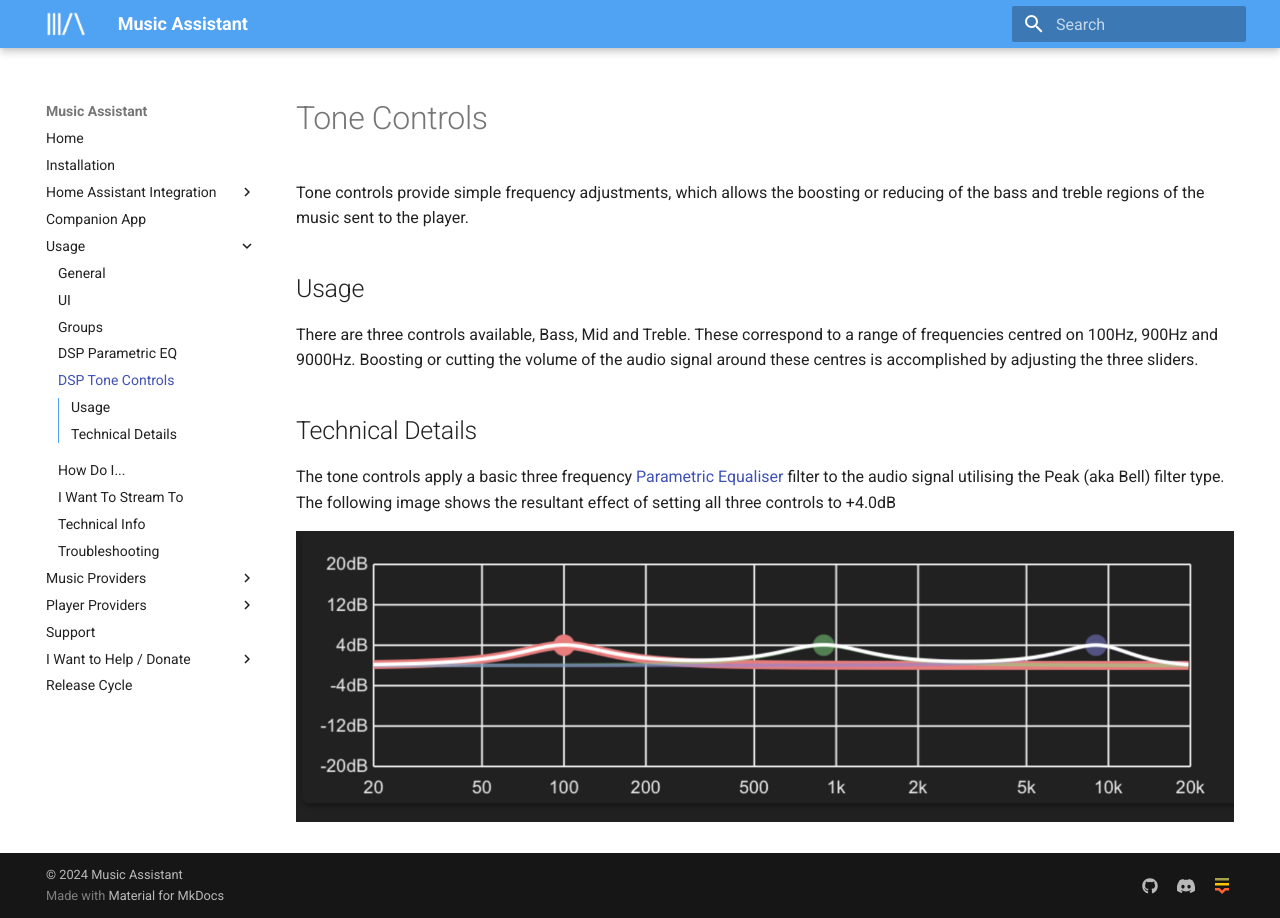
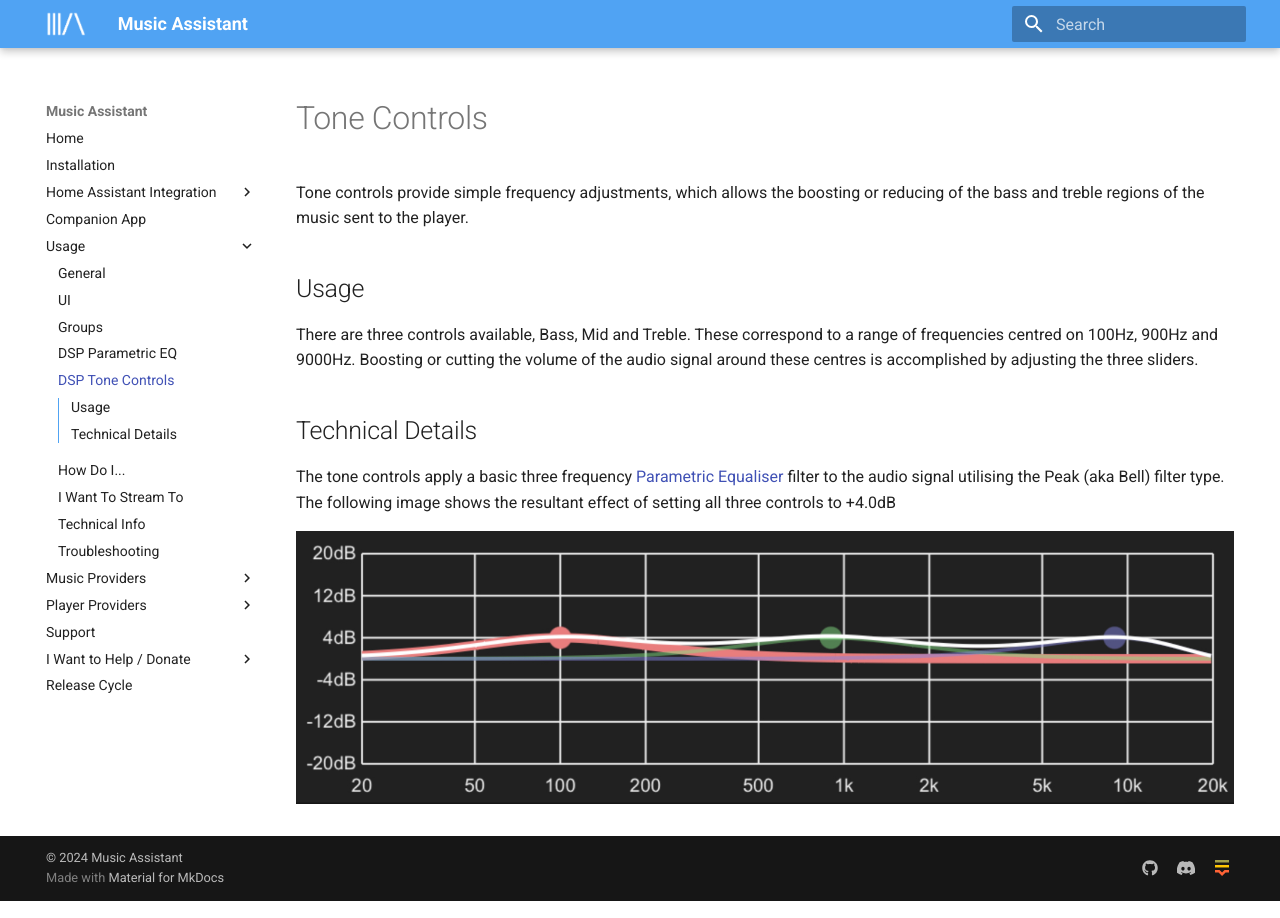
Before and after one commit to pwbriggs/music-assistant.github.io, an MkDocs documentation site: the page built from docs/dsp/tonecontrols.md, in a window 1280 px wide. Built offline with MkDocs 1.6.1 and Material for MkDocs 9.7.7, drawn with Linux system fonts in a browser that asks for light colours.

Commit message:
Update tonecontrols.md

```diff
--- a/docs/dsp/tonecontrols.md
+++ b/docs/dsp/tonecontrols.md
@@ -15,4 +15,4 @@
 
 The tone controls apply a basic three frequency [Parametric Equaliser](parametriceq.md) filter to the audio signal utilising the Peak (aka Bell) filter type. The following image shows the resultant effect of setting all three controls to +4.0dB
 
-![Tone Controls](../assets/screenshots/tone-control.jpg)
+![Tone Controls](../assets/screenshots/tone-controls.jpg)
```
